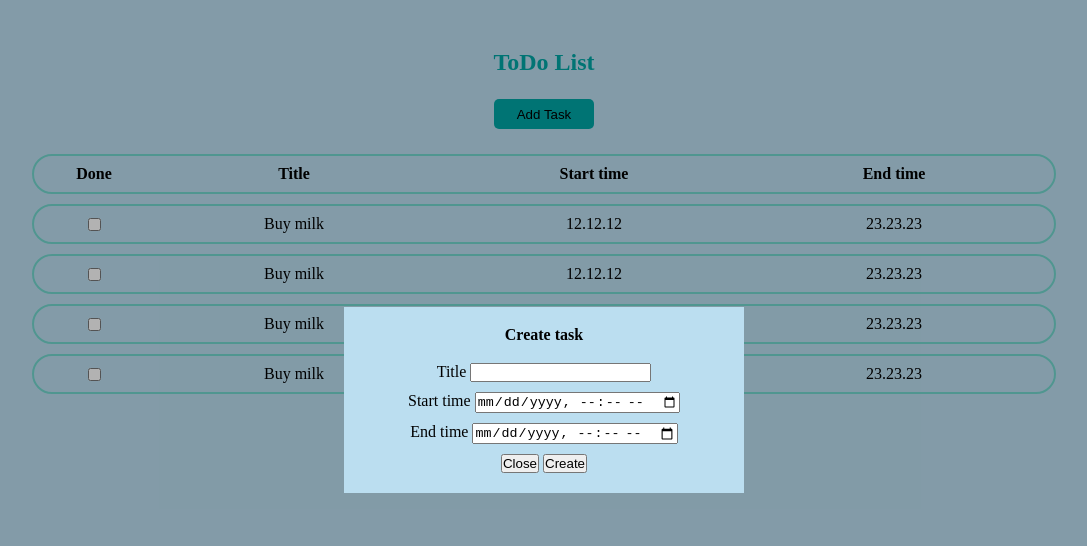
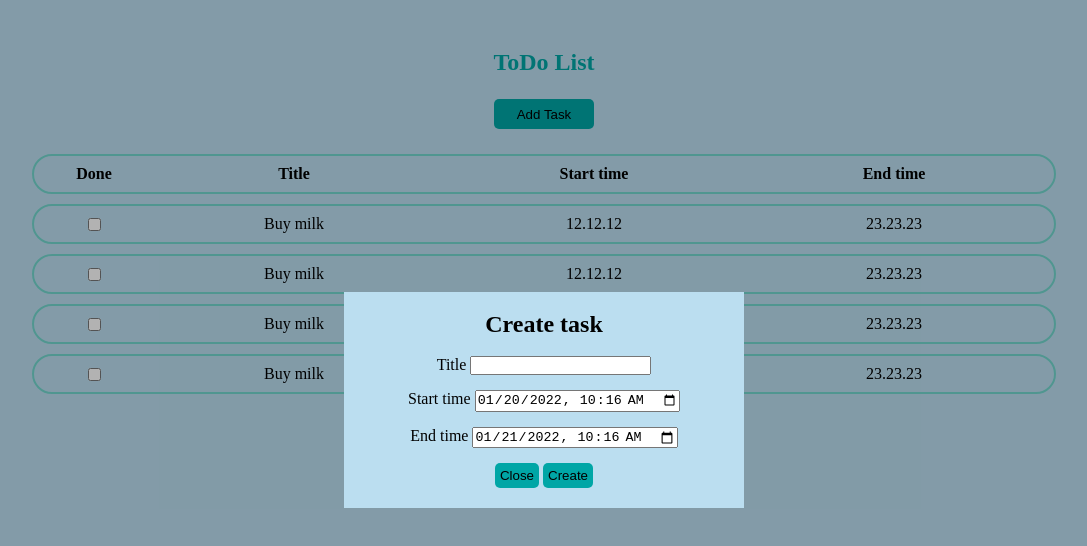
Before and after one commit to beavis22x/todo-vanillaJS, a plain HTML site: page index.html in a window 1280 px wide. Both pictures are taken after a click on the button "Add Task". Shown: the whole page, without its empty margins (96-1183 px from the left). Drawn offline with Linux system fonts and the light colour scheme.

Commit message:
Add setTime feature to modal window, improve style and markup model window

```diff
--- a/index.html
+++ b/index.html
@@ -10,19 +10,19 @@
 <body>
     <div class='modal-container'>
         <div class='modal'>
-            <div class='modal-header'>Create task</div>
-            <form action='' class='modal-form'>
+            <h2 class='modal-header'>Create task</h2>
+            <form action='#' class='modal-form'>
                 <div class='modal-title'>
-                    Title
-                    <input type='text' >
+                    <label for='form-title'>Title</label>
+                    <input id='form-title' type='text'>
                 </div>
                 <div class='modal-start-time'>
-                    Start time
-                    <input type='datetime-local' >
+                    <label for='form-start'>Start time</label>
+                    <input id='form-start' type='datetime-local'>
                 </div>
                 <div class='modal-end-time'>
-                    End time
-                    <input type='datetime-local' >
+                    <label for='form-end'>End time</label>
+                    <input id='form-end' type='datetime-local' >
                 </div>
                 <div class='modal-buttons'>
                     <button id='modal-close'>Close</button>
--- a/script/modal.js
+++ b/script/modal.js
@@ -1,13 +1,35 @@
-const openModalBtn = document.querySelector('#modal-open');
-const closeModalBtn = document.querySelector('#modal-close');
-const modalContainer = document.querySelector('.modal-container');
+document.addEventListener('DOMContentLoaded', () => {
+    const openModalBtn = document.querySelector('#modal-open');
+    const closeModalBtn = document.querySelector('#modal-close');
+    const modalContainer = document.querySelector('.modal-container');
+    const listItems = document.querySelector('.todos-list');
+    const form = document.querySelector('.modal-form');
+    const formStartField = document.querySelector('#form-start');
+    const formEndField = document.querySelector('#form-end');
 
-openModalBtn.addEventListener('click', (e) => {
-    modalContainer.classList.add("show")
-    console.log(openModalBtn)
+    openModalBtn.addEventListener('click', (e) => {
+        modalContainer.classList.add("show");
+
+        setTime(formStartField);
+        setTime(formEndField);
+    });
+
+
+    closeModalBtn.addEventListener('click', (e) => {
+        e.preventDefault();
+        modalContainer.classList.remove("show")
+    })
+
+    function setTime(element) {
+        let date = new Date();
+
+        if(element.getAttribute('id') === 'form-end') {
+            date = new Date(date.getTime() + 86400000);
+        }
+        const offset = date.getTimezoneOffset() * 60000;
+        const adjustedDate = new Date(date.getTime() - offset);
+        const formattedDate = adjustedDate.toISOString().substring(0, 16);
+        element.value = formattedDate;
+    }
 
 })
-
-closeModalBtn.addEventListener('click', (e) => {
-    modalContainer.classList.remove("show")
-})
--- a/style/style.css
+++ b/style/style.css
@@ -14,6 +14,11 @@ body {
     justify-content: center;
     align-items: flex-start;
     background: #BBDEF0;
+}
+
+button {
+    border: none;
+    border-radius: 5px;
 }
 
 .main {
@@ -72,12 +77,12 @@ button:hover {
     pointer-events: none;
     position: fixed;
     background-color: rgba(0, 0, 0, 0.3);
-    /*display: none*/
     height: 100vh;
     width: 100vw;
     display:flex;
     justify-content: center;
     align-items: center;
+    transition: opacity 0.4s ;
 }
 
 .show {
@@ -101,6 +106,12 @@ button:hover {
 
 .modal-form {
     display: grid;
-    grid-gap: 10px;
+    grid-gap: 15px;
     justify-items: center;
 }
+
+.modal-buttons button{
+    padding: 5px;
+    background-color: #00A6A6;
+
+}
```
